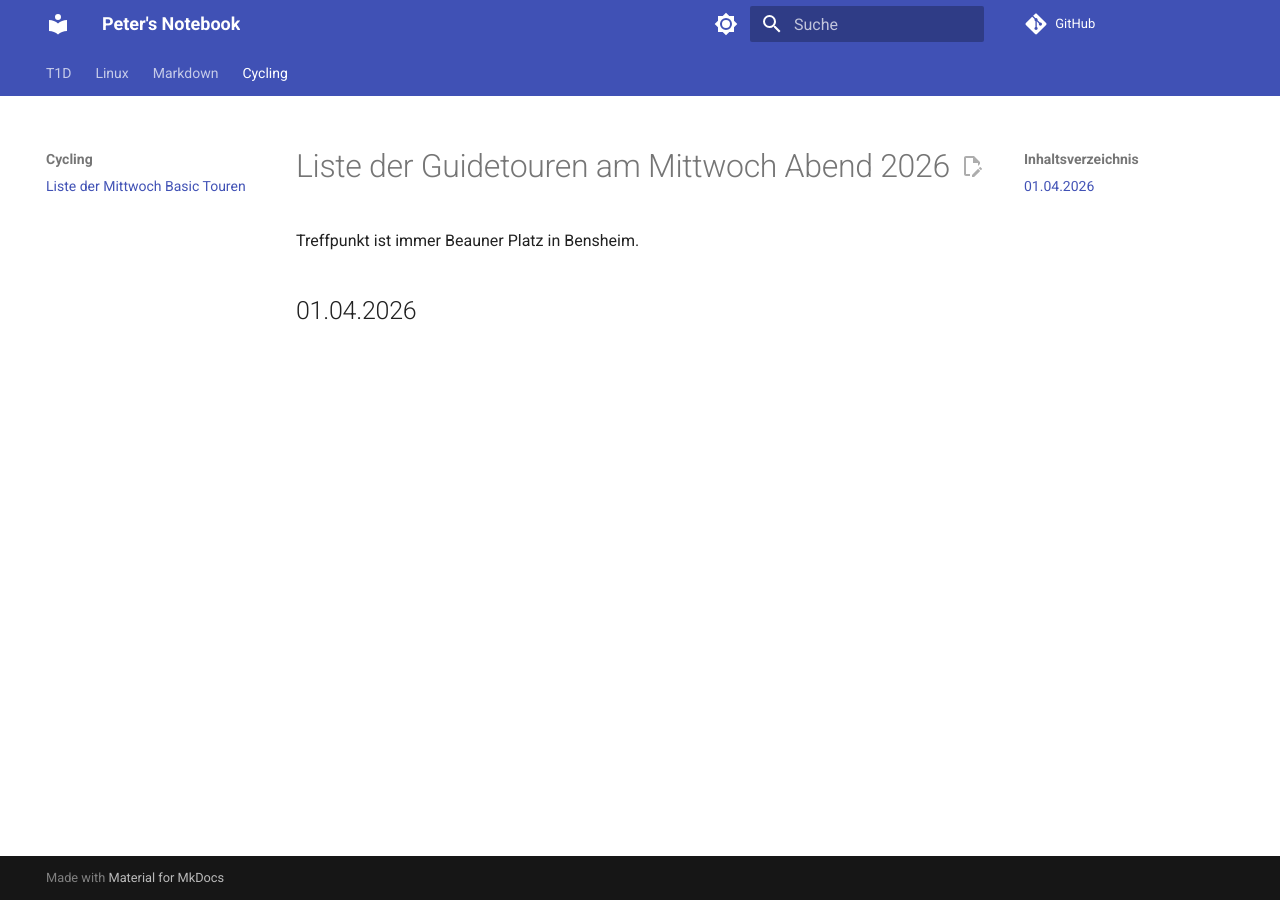
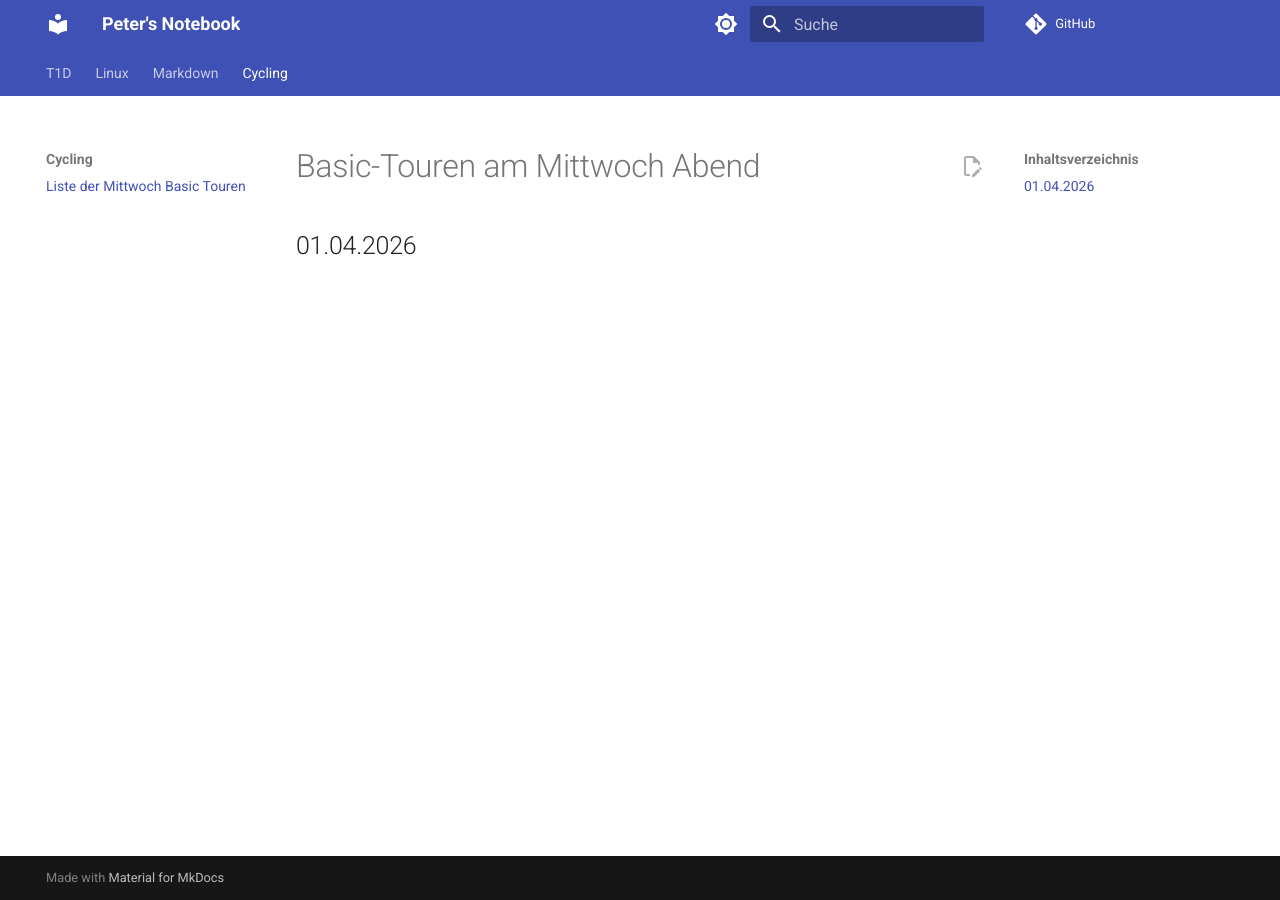
Before and after one commit to peterleimbach/peterleimbach.github.io, an MkDocs documentation site: the page built from docs/liste-der-mittwoch-basic-touren.md, in a window 1280 px wide. Built offline with MkDocs 1.6.1 and Material for MkDocs 9.7.7, drawn with Linux system fonts in a browser that asks for light colours; a script that is not in the unit is left out; comment, search, counter and statistics services are not loaded.

Commit message:
Revise title and content of Wednesday tours document
Updated the title and removed the meeting point information.

```diff
--- a/docs/liste-der-mittwoch-basic-touren.md
+++ b/docs/liste-der-mittwoch-basic-touren.md
@@ -1,6 +1,4 @@
-# Liste der Guidetouren am Mittwoch Abend 2026
-
-Treffpunkt ist immer Beauner Platz in Bensheim.
+# Basic-Touren am Mittwoch Abend
 
 ## 01.04.2026
 
```
